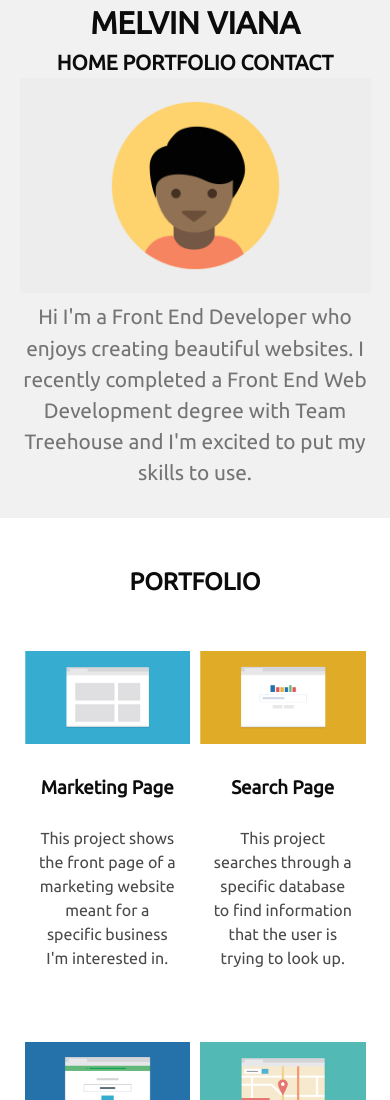
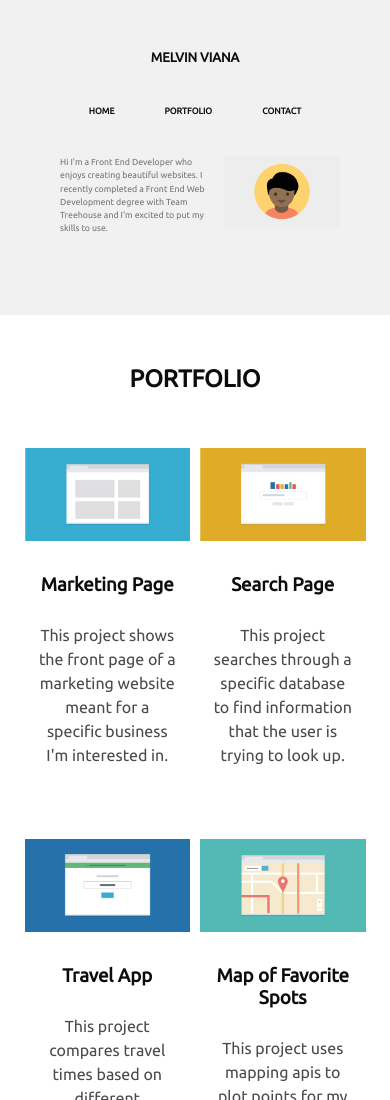
Before and after one commit to Melvin-Viana/m-responvie, a plain HTML site: page index.html in a window 390 px wide. Shown: the top 1100 px of the page. Drawn offline with Linux system fonts and the light colour scheme.

Commit message:
Styling done for 1024px>

```diff
--- a/css/styles.css
+++ b/css/styles.css
@@ -44,21 +44,26 @@ h2,
 h3 {
   color: #0c0c0c;
 }
-/* Top nav */
+
+/* Header */
 .main-nav {
   font-weight: bolder;
 }
 .main-header {
   font-size: 1.3em;
-  line-height: 1.5;
   margin-bottom: 30px;
 }
 .about-me {
   color: #747474;
 }
+
+.about-me p {
+  order: 1;
+}
 .header-image {
-  width: 100%;
+  order: 2;
 }
+
 /* Portfolio */
 
 #portfolio {
@@ -104,6 +109,7 @@ h3 {
 
 /* Footer */
 .top-button {
+  display: none;
   visibility: hidden;
 }
 /* =============== */
@@ -116,6 +122,8 @@ h3 {
     padding: 20px;
   }
   .main-header {
+    line-height: 1.5;
+    margin-right: 25px;
     padding-bottom: 20px;
     padding-left: 50px;
   }
@@ -131,9 +139,8 @@ h3 {
   }
   .nav-links {
     margin-left: auto;
-    margin-right: 20px;
   }
-  .nav-links a {
+  .nav-links a:not(:last-child) {
     margin-right: 20px;
   }
   .about-me {
@@ -144,14 +151,15 @@ h3 {
     text-align: left;
   }
   .about-me p {
-    order: 1;
+    margin-right: 40px;
   }
   .header-image {
+    width: 100%;
+  }
+  .img-container {
     order: 2;
-    margin-left: 20px;
-    margin-right: 40px;
+    flex-grow: 8;
   }
-
   /* Porfolio  */
   .col-md-3 {
     width: 33.3333%;
@@ -169,18 +177,57 @@ h3 {
   .footer-nav {
     align-items: center;
     display: flex;
-    padding: 10px;
+    justify-content: space-between;
   }
   .footer-nav .nav-links {
-    margin-left: 0 auto;
   }
 }
 
 /* Between 768px and 320px */
 @media only screen and (max-width: 769px) and (min-width: 321px) {
   .main-header {
+    font-size: 2.25vw;
+    line-height: 1.2;
+    padding: 50px;
     text-align: center;
   }
+
+  .container {
+    width: 90%;
+    margin: 0 auto;
+  }
+  /* Nav */
+  .main-nav {
+    width: 100%;
+  }
+
+  .main-nav .nav-links a {
+    padding: 0 25px;
+  }
+  .main-nav .nav-links {
+    display: flex;
+    justify-content: center;
+    padding: 40px;
+  }
+
+  .about-me {
+    display: flex;
+  }
+
+  .about-me p {
+    line-height: 1.5;
+    padding: 0 10px;
+    text-align: left;
+  }
+  .header-image {
+    order: 2;
+  }
+  .header-image {
+    width: 40%;
+    align-self: flex-start;
+  }
+
+  /* Portfolio */
   .col-md-6 {
     width: 50%;
   }
@@ -188,10 +235,7 @@ h3 {
     margin-bottom: 50px;
     padding: 5px;
   }
-  .container {
-    width: 90%;
-    margin: 0 auto;
-  }
+  /* Footer */
 }
 
 /* Mobile */
@@ -201,6 +245,7 @@ h3 {
     width: 70%;
   }
   .main-nav {
+    display: block;
     font-size: 0.7em;
   }
   .main-nav h1 {
@@ -215,15 +260,14 @@ h3 {
     margin: 2px;
     padding: 10px;
   }
-  .about-me p {
-    font-size: 0.7em;
-  }
+
   .container {
     width: 90%;
   }
   main {
-    font-size: 0.9em;
+    font-size: 0.8em;
   }
+
   .top-button {
     visibility: visible;
   }
@@ -232,6 +276,7 @@ h3 {
     visibility: hidden;
   }
   .footer-nav {
+    align-items: center;
     display: flex;
     justify-content: space-between;
     font-size: 0.7em;
--- a/index.html
+++ b/index.html
@@ -12,7 +12,6 @@
 <body>
   <div class="wrapper">
     <header class="main-header">
-      <div class="container">
         <nav class="main-nav">
           <a href="index.html" class="title">
             <h1>Melvin Viana</h1>
@@ -24,11 +23,13 @@
           </div>
         </nav>
         <div class="about-me">
-          <img src="images/responsive-layout-profile.png" alt="My Profile Image" class="header-image">
-          <p>Hi I'm a Front End Developer who enjoys creating beautiful websites. I recently completed a Front End Web
+         <img
+          src="images/responsive-layout-profile.png"
+          alt="My Profile Image"
+          class="header-image">
+          <p class="about-text "">Hi I'm a Front End Developer who enjoys creating beautiful websites. I recently completed a Front End Web
             Development degree with Team Treehouse and I'm excited to put my skills to use.</p>
-        </div>
-      </div>
+          </div>
     </header>
     <main>
       <section id="portfolio">
@@ -95,11 +96,15 @@
             <a href="#portfolio">portfolio</a>
             <a href="#contact">contact</a>
           </div>
-          <a class="top-button" href="#">Back To Top</a>
+          <span>        <a class="top-button" href="#">Back To Top</a>
+
+          </span>
         </nav>
       </div>
     </footer>
   </div>
+
+  </div>
 </body>
 
 </html>
```
